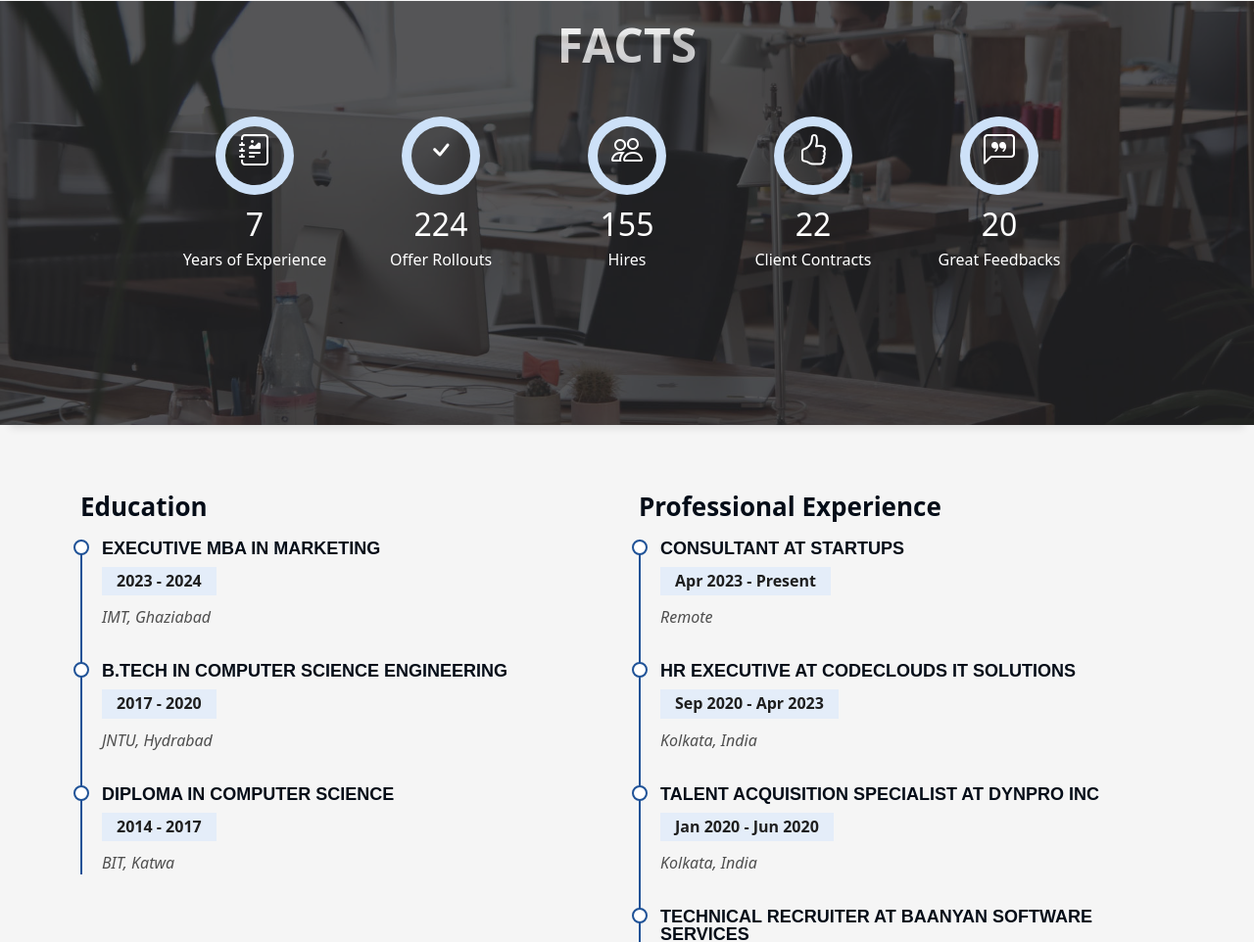
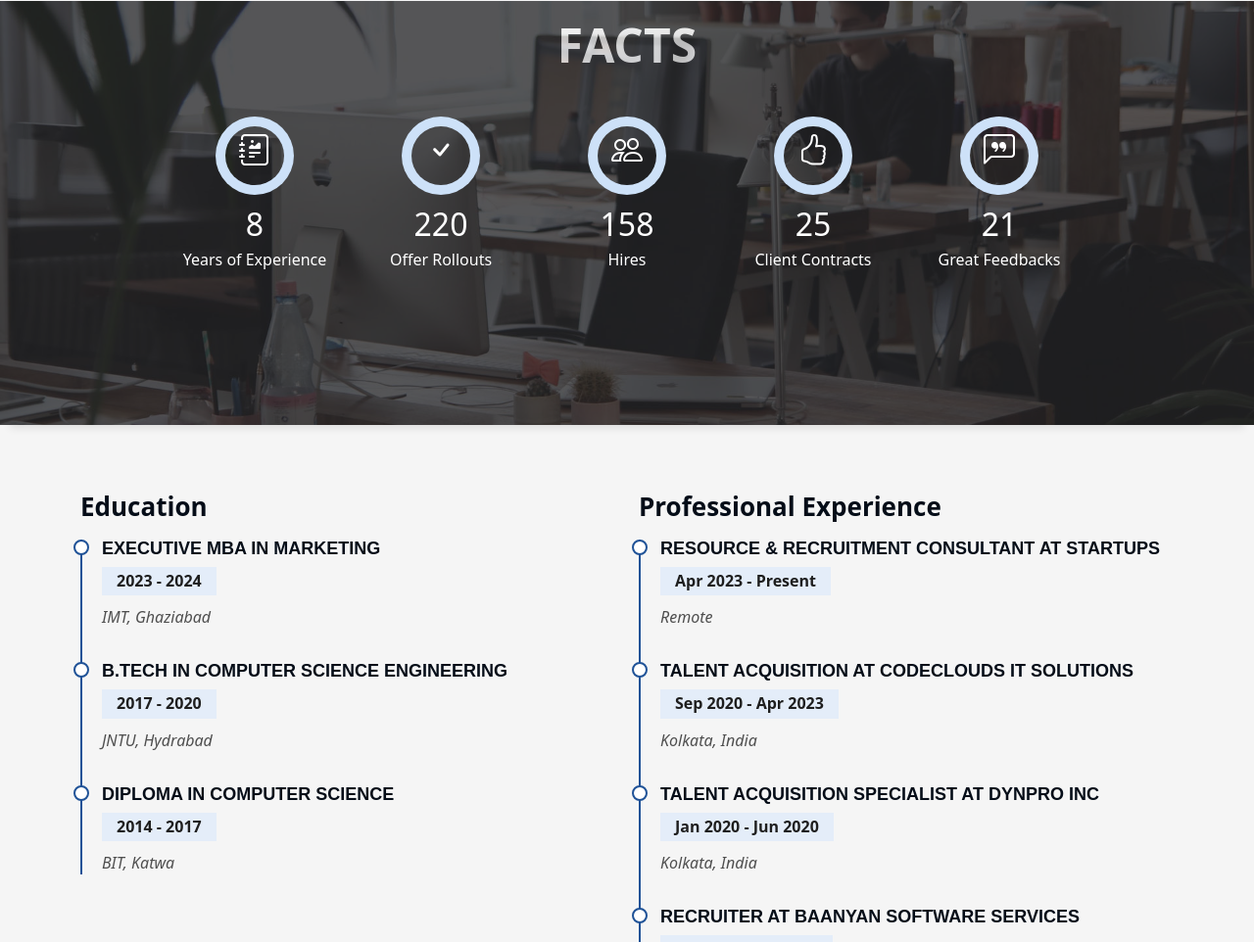
Before and after one commit to argha2recruit/Portfolio, a plain HTML site: page index.html in a window 1280 px wide. Shown: the part 1838-2800 px from the top of the page at 98% size. Drawn offline with Linux system fonts and the light colour scheme.

Commit message:
Update index.html

```diff
--- a/index.html
+++ b/index.html
@@ -24,7 +24,7 @@
   <header id="header" class="fixed-top">
     <div class="container d-flex align-items-center justify-content-between">
 
-      <h3 class="logo"><a href="index.html">Argha 'Bobin' Das</a></h1>
+      <h3 class="logo"><a href="index.html">Argha Das</a></h1>
       <nav id="navbar" class="navbar">
         <ul>
           <li><a class="nav-link scrollto" href="#about">About</a></li>
@@ -68,7 +68,7 @@
         <div class="col-lg-8 pt-4 pt-lg-0 mt-5 content" data-aos="fade-left">
           <h3>About Myself</h3>
           <p class="fst-italic" style="font-size: 22px;">
-           HR and Marketing Professional with a proven track record of success in Talent Acquisition, Business Development, OSINT Sourcing, Campaigning, and Consulting across the IT, Healthcare, and BFSI domains. I leverage the latest technology and data-driven insights to identify and attract top talent and clients within the USA, Canada, and Indian regions. I collaborate with hiring managers and business owners to identify their needs and streamline recruitment processes with AI and automation. I am a champion of providing a positive experience for candidates and stakeholders.
+            HRTech and Marketing Professional with a proven track record of success in Talent Acquisition, Business Development, OSINT Sourcing, Campaigning, and Consulting across the IT, Healthcare, and BFSI domains. I leverage the latest technology and data-driven insights to identify and attract top talent and clients within the North American and Indian regions. I collaborate with hiring managers and business leaders to identify their needs and streamline recruitment processes with AI and automation. I am a champion of providing a positive experience for candidates and stakeholders.
           </p>
         </div>
       </div>
@@ -193,7 +193,7 @@
                 <span class="ico-circle"><i class="bi bi-journal-richtext"></i></span>
               </div>
               <div class="counter-num">
-                <p data-purecounter-start="0" data-purecounter-end="7" data-purecounter-duration="1" class="counter purecounter"></p>
+                <p data-purecounter-start="0" data-purecounter-end="8" data-purecounter-duration="1" class="counter purecounter"></p>
 
                 <span class="counter-text">Years of Experience</span>
               </div>
@@ -205,7 +205,7 @@
                 <span class="ico-circle"><i class="bi bi-check"></i></span>
               </div>
               <div class="counter-num">
-                <p data-purecounter-start="0" data-purecounter-end="224" data-purecounter-duration="1" class="counter purecounter"></p>
+                <p data-purecounter-start="0" data-purecounter-end="220" data-purecounter-duration="1" class="counter purecounter"></p>
 
                 <span class="counter-text">Offer Rollouts</span>
               </div>
@@ -218,7 +218,7 @@
                 <span class="ico-circle"><i class="bi bi-people"></i></span>
               </div>
               <div class="counter-num">
-                <p data-purecounter-start="0" data-purecounter-end="155" data-purecounter-duration="1" class="counter purecounter"></p>
+                <p data-purecounter-start="0" data-purecounter-end="158" data-purecounter-duration="1" class="counter purecounter"></p>
 
                 <span class="counter-text">Hires </span>
               </div>
@@ -230,7 +230,7 @@
                 <span class="ico-circle"><i class="bi-hand-thumbs-up"></i></span>
               </div>
               <div class="counter-num">
-                <p data-purecounter-start="0" data-purecounter-end="22" data-purecounter-duration="1" class="counter purecounter"></p>
+                <p data-purecounter-start="0" data-purecounter-end="25" data-purecounter-duration="1" class="counter purecounter"></p>
 
                 <span class="counter-text">Client Contracts</span>
               </div>
@@ -242,7 +242,7 @@
                 <span class="ico-circle"><i class="bi-chat-left-quote"></i></span>
               </div>
               <div class="counter-num">
-                <p data-purecounter-start="0" data-purecounter-end="20" data-purecounter-duration="1" class="counter purecounter"></p>
+                <p data-purecounter-start="0" data-purecounter-end="21" data-purecounter-duration="1" class="counter purecounter"></p>
 
                 <span class="counter-text">Great Feedbacks</span>
               </div>
@@ -278,12 +278,12 @@
           <div class="col-lg-6 mt-5" data-aos="fade-up" data-aos-delay="100">
             <h3 class="resume-title">Professional Experience</h3>
             <div class="resume-item">
-              <h4> Consultant at StartUps</h4>
+              <h4> Resource & Recruitment Consultant at StartUps</h4>
               <h5>Apr 2023 - Present</h5>
               <p><em>Remote</em></p>
             </div>
             <div class="resume-item">
-              <a href="" target="_blank"> <h4> HR Executive at CodeClouds IT Solutions</h4></a>
+              <a href="" target="_blank"> <h4> Talent  Acquisition at CodeClouds IT Solutions</h4></a>
               <h5>Sep 2020 - Apr 2023</h5>
               <p><em>Kolkata, India</em></p>
             </div>
@@ -293,12 +293,12 @@
               <p><em>Kolkata, India</em></p>
             </div>
             <div class="resume-item">
-              <a href="" target="_blank"> <h4> Technical Recruiter at Baanyan Software Services</h4></a>
+              <a href="" target="_blank"> <h4> Recruiter  at Baanyan Software Services</h4></a>
               <h5>Jan 2019 - Jan 2020</h5>
               <p><em>Kolkata, India</em></p>
             </div>
             <div class="resume-item">
-              <a href="" target="_blank"><h4> Technical Recruiter at Eemeze SoftTech PVT Ltt</h4></a>
+              <a href="" target="_blank"><h4> Recruitment & Business Development at Eemeze SoftTech PVT Ltt</h4></a>
             <h5>Jul 2016 - Oct 2018</h5>
               <p><em>Hyderabad, India</em></p>
             </div>
@@ -354,7 +354,7 @@
       <div class="row">
         <div class="col-sm-12">
           <div class="copyright-box">
-            <p class="copyright">&copy; Copyright <strong>Argha 'Bobin' Das</strong> All Rights Reserved</p>
+            <p class="copyright">&copy; Copyright <strong>Argha Das</strong> All Rights Reserved</p>
 
           </div>
         </div>
```
